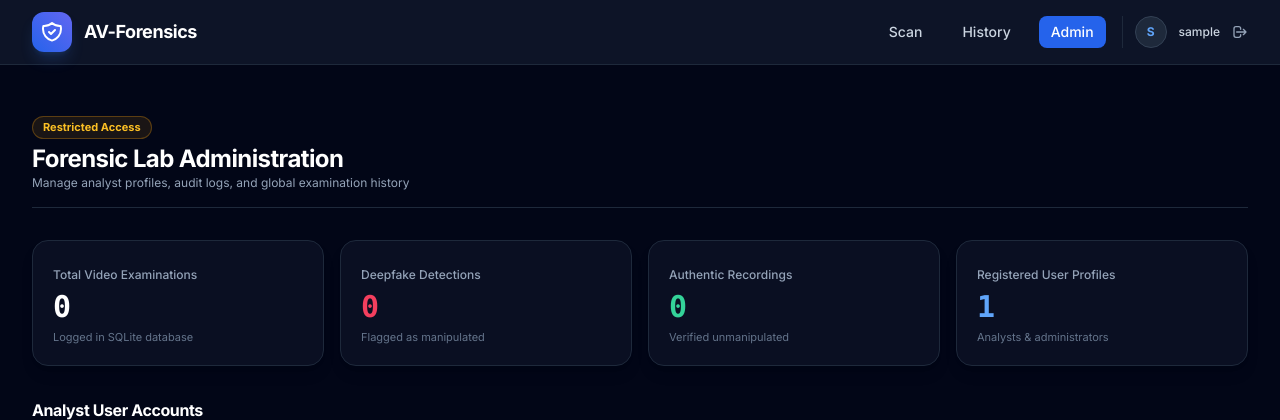
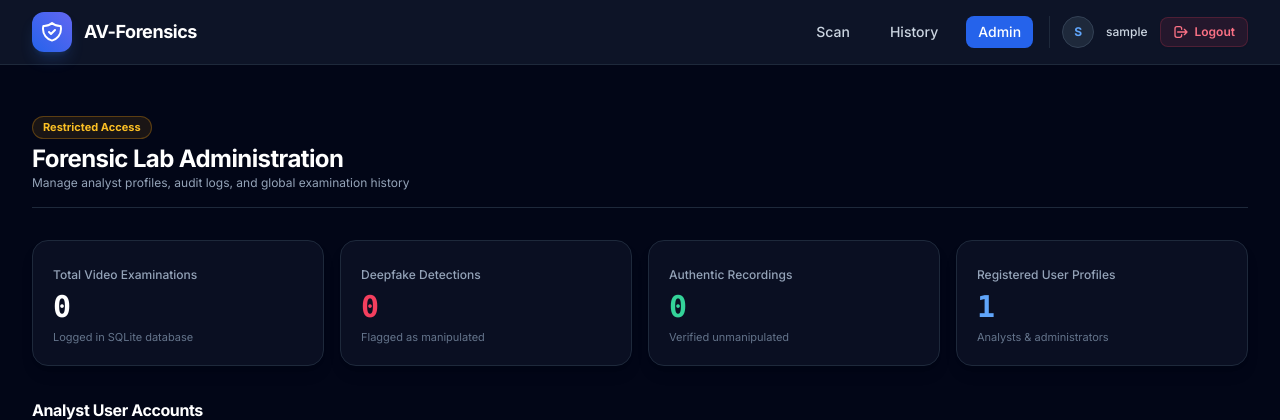
Before and after one commit to kuladeepb/av-forensics-flask, a Flask app: page /admin in a window 1280 px wide. Shown: the top 420 px of the page. Run offline with Flask 3, Linux system fonts and the light colour scheme; the visitor is signed in with stand-in values (Sample User, id 1); data comes from the database, SQL or seed files in the repository; data that the repository does not hold is empty; some libraries are stand-ins or nearby versions.

Commit message:
feat: enhance navbar logout button visibility and size

```diff
--- a/templates/base.html
+++ b/templates/base.html
@@ -60,10 +60,11 @@
               </div>
               <span class="text-xs text-slate-300 font-medium hidden sm:inline">{{ session.get('username') }}</span>
               <a href="{{ url_for('logout') }}"
-                 class="text-xs text-slate-400 hover:text-rose-400 transition" title="Log out">
+                 class="inline-flex items-center gap-1.5 px-3 py-1.5 rounded-lg text-xs font-semibold text-rose-400 hover:text-rose-300 bg-rose-500/10 hover:bg-rose-500/20 border border-rose-500/20 transition shadow-sm" title="Log out">
                 <svg class="w-4 h-4" fill="none" stroke="currentColor" viewBox="0 0 24 24">
                   <path stroke-linecap="round" stroke-linejoin="round" stroke-width="2" d="M17 16l4-4m0 0l-4-4m4 4H7m6 4v1a3 3 0 01-3 3H6a3 3 0 01-3-3V7a3 3 0 013-3h4a3 3 0 013 3v1"/>
                 </svg>
+                <span>Logout</span>
               </a>
             </div>
           {% else %}
```
